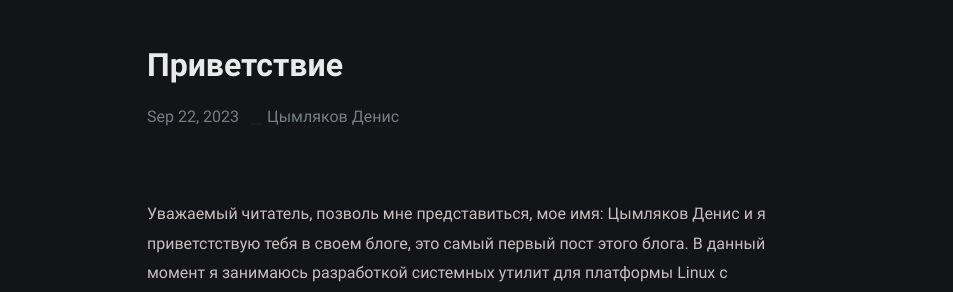
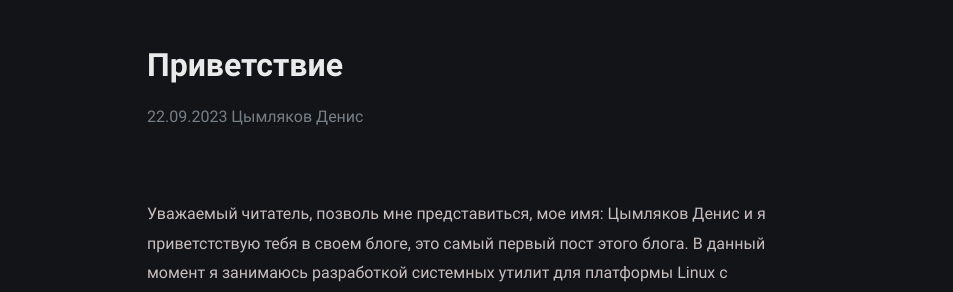
Before and after one commit to tsymliakov/tsymliakov.github.io, a Jekyll site: the page built from _posts/greetings/2023-09-22-greetings.md, in a window 1280 px wide. Shown: the part 154-446 px from the top of the page, without its empty margins (163-1116 px from the left). Built offline with Jekyll 4.4.1, drawn with Linux system fonts in a browser that asks for light colours.

Commit message:
Improved date representation of posts

```diff
--- a/_layouts/post.html
+++ b/_layouts/post.html
@@ -3,7 +3,7 @@ layout: compress
 ---
 
 <!DOCTYPE html>
-<html lang="{{ page.lang | default: site.lang | default: "en" }}">
+<html lang="{{ page.lang | default: site.lang | default: "ru" }}">
 
 {% include header.html %}
 
@@ -48,14 +48,12 @@ layout: compress
           <h1 class="header-title" itemprop="headline">{{ page.title | escape }}</h1>
           {% if page.date %}
           <div class="post-meta">
-            <time datetime="{{ page.date | date_to_xmlschema }}" itemprop="datePublished">
-              {{ page.date | date: "%b %d, %Y" }}
-            </time>
+            <span>{{ page.date | date: "%d.%m.%Y" }}</span>
             <span itemprop="author" itemscope itemtype="https://schema.org/Person">
               <span itemprop="name">{{ site.author.name }}</span>
             </span>
             <time hidden datetime="{{ page.modified | date_to_xmlschema }}" itemprop="dateModified">
-              {{ page.date | date: "%b %d, %Y" }}
+              {{ page.date | date: "%d.%m.%Y"  }}
             </time>
             <span hidden itemprop="publisher" itemtype="Person">{{ site.author.name }}</span>
             <span hidden itemprop="image">{{ page.image }}</span>
```
